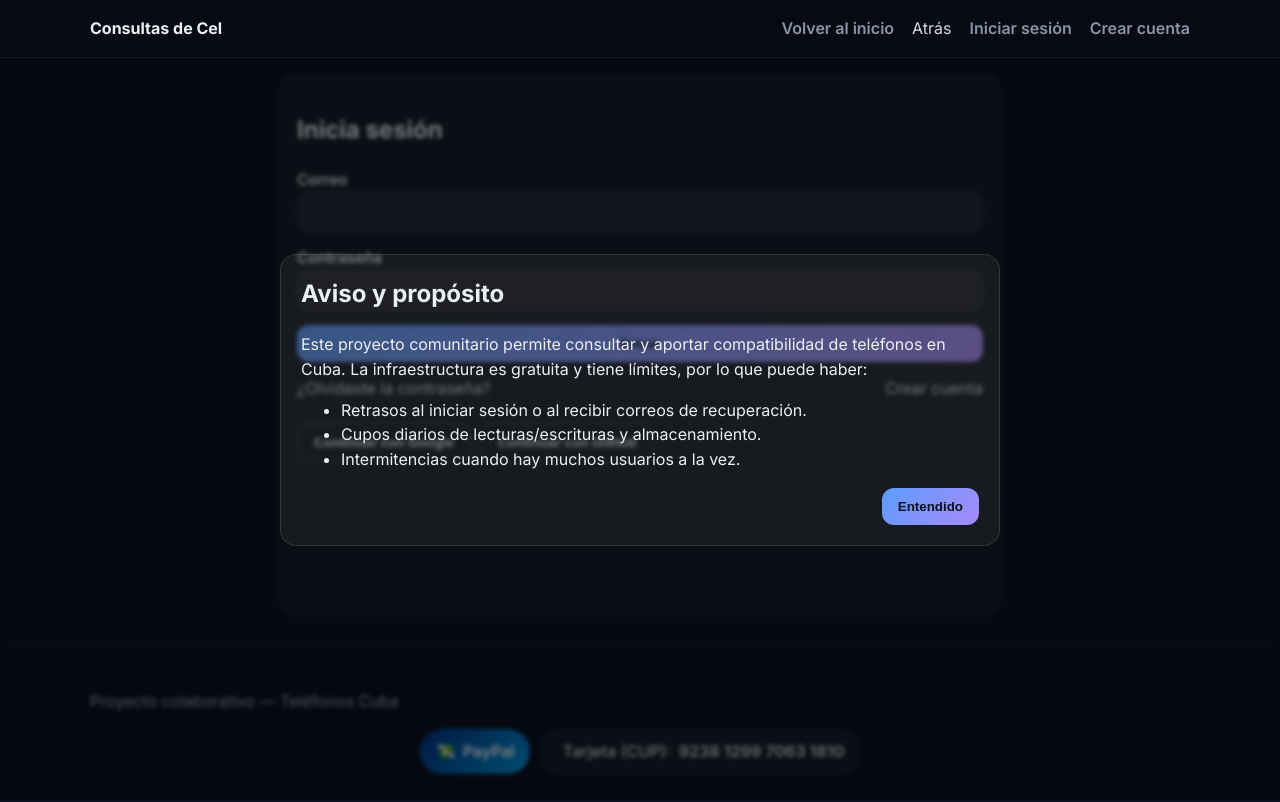
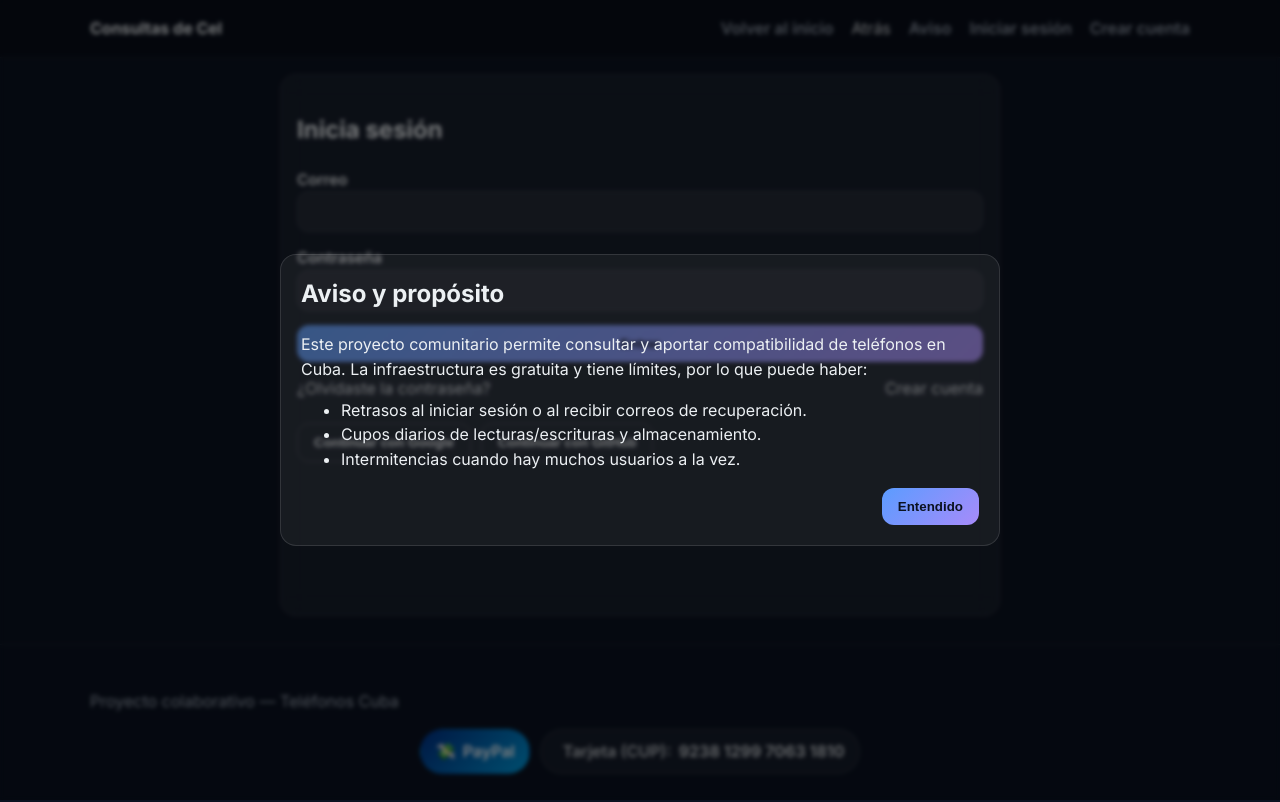
Before and after one commit to devmaikelrm/ConsultasdeCel, a website: page public/login.html in a window 1280 px wide. Drawn offline with nearby package versions, Linux system fonts and the light colour scheme.

Commit message:
feat(modal): add 'Aviso' opener to nav; modal gets z-index; allow ?aviso=1 or #aviso to force open

```diff
--- a/public/app.js
+++ b/public/app.js
@@ -197,14 +197,21 @@ function setupIntroModal(){
   const modal = document.getElementById('modal-aviso');
   const backdrop = document.getElementById('modal-backdrop');
   const closeBtn = document.getElementById('btn-cerrar-aviso');
+  const openBtn = document.getElementById('btn-open-aviso');
   if(!modal || !backdrop) return;
   const open = ()=>{ modal.classList.add('open'); backdrop.classList.add('open'); };
   const close = ()=>{ modal.classList.remove('open'); backdrop.classList.remove('open'); };
-  if(localStorage.getItem('intro_seen')!=='1'){
-    open();
-  }
+  // Open once by default unless dismissed; allow force via ?aviso=1 or #aviso
+  try{
+    const usp = new URLSearchParams(location.search);
+    const force = usp.get('aviso') === '1' || /(^|#)aviso(=1)?/.test(location.hash||'');
+    if(force || localStorage.getItem('intro_seen')!=='1'){
+      open();
+    }
+  }catch{ if(localStorage.getItem('intro_seen')!=='1') open(); }
   closeBtn?.addEventListener('click', ()=>{ localStorage.setItem('intro_seen','1'); close(); });
   backdrop?.addEventListener('click', ()=>{ localStorage.setItem('intro_seen','1'); close(); });
+  openBtn?.addEventListener('click', (e)=>{ e.preventDefault?.(); open(); });
 }
 
 function escapeHTML(s=''){
--- a/public/login.html
+++ b/public/login.html
@@ -21,6 +21,7 @@
     <nav class="nav-links">
       <a href="index.html" class="link">Volver al inicio</a>
       <button class="link btn-back" type="button">Atrás</button>
+      <a id="btn-open-aviso" class="link" href="#">Aviso</a>
       <a class="link only-auth" href="dashboard.html">Mi cuenta</a>
       <span class="user-email only-auth"></span>
       <button class="link btn-logout only-auth" type="button">Cerrar sesión</button>
--- a/public/style.css
+++ b/public/style.css
@@ -80,8 +80,8 @@ input:focus,select:focus,textarea:focus{border-color:var(--brand);box-shadow:0 0
 .badge.paypal{background:linear-gradient(135deg,#003087,#009cde);border-color:transparent;color:#fff}
 
 /* Modal */
-.backdrop{position:fixed;inset:0;background:rgba(0,0,0,.5);backdrop-filter:blur(2px);display:none}
-.modal{position:fixed;inset:0;display:none;place-items:center;padding:16px}
+.backdrop{position:fixed;inset:0;background:rgba(0,0,0,.5);backdrop-filter:blur(2px);display:none;z-index:9998}
+.modal{position:fixed;inset:0;display:none;place-items:center;padding:16px;z-index:9999}
 .modal .panel{width:min(720px,92%);background:var(--card);border:1px solid var(--stroke);border-radius:var(--radius);padding:20px}
 .modal .panel h2{margin-top:0}
 .modal.open,.backdrop.open{display:grid}
```
Also changed, not shown: public/dashboard.html (+1 -0 lines), public/recover.html (+1 -0 lines), public/register.html (+1 -0 lines), public/revisar.html (+1 -0 lines), public/subir.html (+1 -0 lines).
